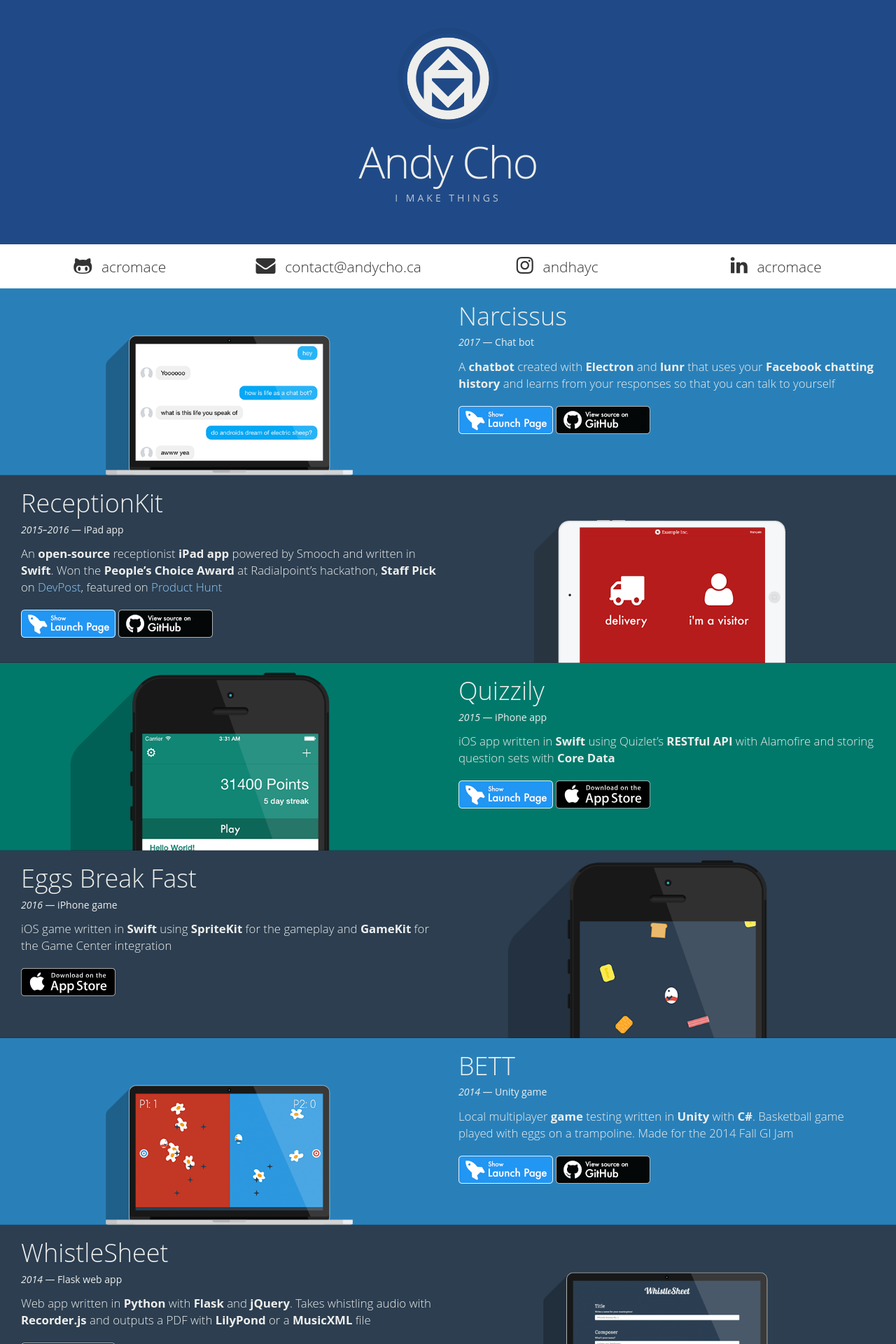
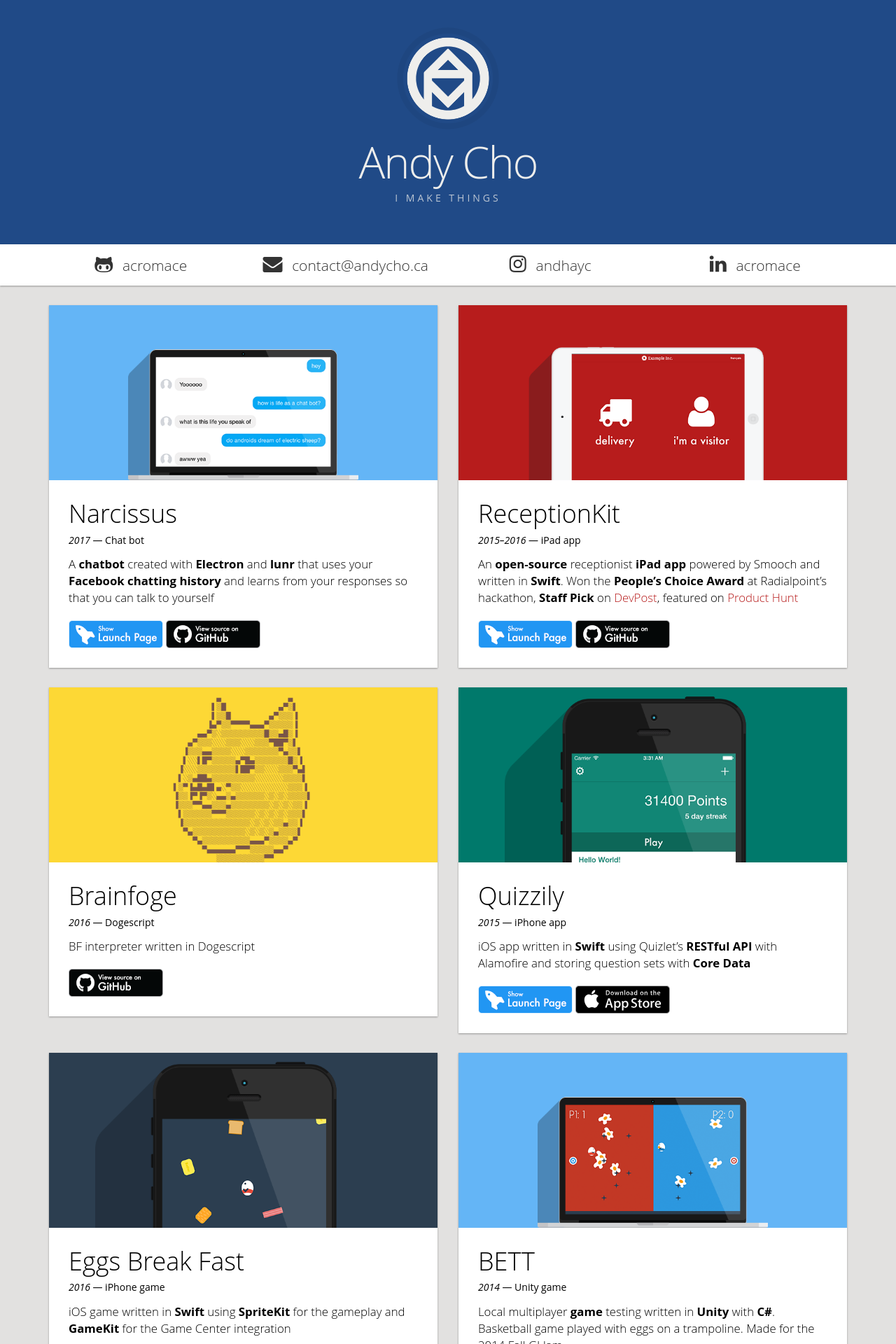
Before and after one commit to AcroMace/acromace.github.io, a Jekyll site: the page built from index.html, in a window 1280 px wide. Shown: the top 1920 px of the page at 70% size. Built offline with Jekyll 4.4.1, drawn with Linux system fonts in a browser that asks for light colours; some of the changed text lies outside the part shown.

Commit message:
Use cards instead of rows

```diff
--- a/_includes/contact_bar.html
+++ b/_includes/contact_bar.html
@@ -1,26 +1,27 @@
-<div class="container contact">
-  <div class="col-md-3 col-sm-6">
+<div class="contact card-shadow">
+  <div class="container">
+    <div class="col-md-6 col-lg-3">
       <a href="https://github.com/acromace">
         <div type="button" class="btn btn-default btn-contact">
           <i class="fa fa-github-alt fa-2x"></i> <p>acromace</p>
         </div>
       </a>
     </div>
-  <div class="col-md-3 col-sm-6">
+    <div class="col-md-6 col-lg-3">
       <a href="mailto:contact@andycho.ca">
         <div type="button" class="btn btn-default btn-contact">
           <i class="fa fa-envelope fa-2x"></i> <p>contact@andycho.ca</p>
         </div>
       </a>
     </div>
-  <div class="col-md-3 col-sm-6">
+    <div class="col-md-6 col-lg-3">
       <a href="https://www.instagram.com/andhayc/">
         <div type="button" class="btn btn-default btn-contact">
           <i class="fa fa-instagram fa-2x"></i> <p>andhayc</p>
         </div>
       </a>
     </div>
-  <div class="col-md-3 col-sm-6">
+    <div class="col-md-6 col-lg-3">
       <a href="https://ca.linkedin.com/in/acromace/">
         <div type="button" class="btn btn-default btn-contact">
           <i class="fa fa-linkedin fa-2x"></i> <p>acromace</p>
@@ -28,3 +29,4 @@
       </a>
     </div>
   </div>
+</div>
--- a/_includes/project_other.html
+++ b/_includes/project_other.html
@@ -1,17 +1,14 @@
-<div class="project col-xs-12" id="project-other">
-  <div class="col-xs-12">
+<div class="col-xs-12">
+  <div class="col-xs-12 project card-shadow" id="project-other">
     <div class="description">
       <h1>Other projects</h1>
     </div>
     <ul>
-      {% assign member-the-elections-icons = "fa-comments-o,fa-smile-o,fa-github" | split: "," %}
+      {% assign member-the-elections-icons = "fa-chrome,fa-smile-o,fa-github" | split: "," %}
       {% include project_other_row.html url="https://github.com/AcroMace/member-the-elections" year="2016" title="member the elections?" description="Chrome extension made for TerribleHack 2016 — Replaces your Facebook and Twitter feed with r/the_donald posts" fa_icons=member-the-elections-icons %}
 
       {% assign urchaperone-icons = "fa-apple,fa-car,fa-github" | split: "," %}
       {% include project_other_row.html url="https://github.com/AcroMace/UrChaperone" year="2016" title="UrChaperone" description="iOS app made for Hack the North 2016 — Call an Uber home from a push notification when you leave the house" fa_icons=urchaperone-icons %}
-
-      {% assign brainfoge-icons = "fa-smile-o,fa-github" | split: "," %}
-      {% include project_other_row.html url="https://github.com/AcroMace/brainfoge" year="2016" title="Brainfoge" description="BF interpreter written in Dogescript" emojis="🐶" fa_icons=brainfoge-icons %}
 
       {% assign slack-roulettebot-icons = "fa-comments-o,fa-slack,fa-github" | split: "," %}
       {% include project_other_row.html url="https://github.com/AcroMace/slack-roulettebot" year="2015" title="slack-roulettebot" description="A Slack bot for playing Chatroulette with your team members" fa_icons=slack-roulettebot-icons %}
--- a/_includes/project_row.html
+++ b/_includes/project_row.html
@@ -1,5 +1,12 @@
-<div class="project col-xs-12" id="project-{{ include.project_id }}">
-  <div class="col-xs-12 col-sm-6 {% if include.align == 'left' %} col-md-push-6 {% endif %}">
+<div class="col-xs-12 col-sm-6">
+  <div class="col-xs-12 project card-shadow" id="project-{{ include.project_id }}">
+
+    <!-- Header image -->
+    <div class="project-image-wrapper">
+      <img src="{{ site.baseurl }}/assets/button/{{ include.project_id }}.png"/>
+    </div>
+
+    <!-- Description text -->
     <div class="description">
       <h1>{{ include.title }}</h1>
       <h5><em>{{ include.year }}</em> — {{ include.description_brief }}</h5>
@@ -47,9 +54,4 @@
       </div>
     </div>
   </div>
-  <div class="col-xs-12 col-sm-6 {% if include.align == 'left' %} col-md-pull-6 {% endif %}">
-    <div class="project-image-wrapper">
-      <img src="{{ site.baseurl }}/assets/button/{{ include.project_id }}.png"/>
-    </div>
-  </div>
 </div>
--- a/index.html
+++ b/index.html
@@ -5,25 +5,47 @@
 {% include contact_bar.html %}
 
 <div class="projects">
+  <div class="container">
 
-{% include project_row.html project_id="narcissus" title="Narcissus" year="2017" description_brief="Chat bot" description_long="A **chatbot** created with **Electron** and **lunr** that uses your **Facebook chatting history** and learns from your responses so that you can talk to yourself" launch_page_link="http://acromace.com/narcissus/" github_link="https://github.com/AcroMace/narcissus" align="left" %}
+    <div class="row">
 
-{% include project_row.html project_id="receptionkit" title="ReceptionKit" year="2015–2016" description_brief="iPad app" description_long="An **open-source** receptionist **iPad app** powered by Smooch and written in **Swift**. Won the **People's Choice Award** at Radialpoint's hackathon, **Staff Pick** on [DevPost](http://devpost.com/software/receptionkit), featured on [Product Hunt](https://www.producthunt.com/tech/receptionkit)" launch_page_link="http://acromace.com/receptionkit/" github_link="https://github.com/AcroMace/receptionkit" align="right" %}
+    {% include project_row.html project_id="narcissus" title="Narcissus" year="2017" description_brief="Chat bot" description_long="A **chatbot** created with **Electron** and **lunr** that uses your **Facebook chatting history** and learns from your responses so that you can talk to yourself" launch_page_link="http://acromace.com/narcissus/" github_link="https://github.com/AcroMace/narcissus" %}
 
-{% include project_row.html project_id="quizzily" title="Quizzily" year="2015" description_brief="iPhone app" description_long="iOS app written in **Swift** using Quizlet's **RESTful API** with Alamofire and storing question sets with **Core Data**" launch_page_link="http://acromace.com/quizzily/" app_store_link="https://itunes.apple.com/ca/app/quizzily/id982813634" align="left" %}
+    {% include project_row.html project_id="receptionkit" title="ReceptionKit" year="2015–2016" description_brief="iPad app" description_long="An **open-source** receptionist **iPad app** powered by Smooch and written in **Swift**. Won the **People's Choice Award** at Radialpoint's hackathon, **Staff Pick** on [DevPost](http://devpost.com/software/receptionkit), featured on [Product Hunt](https://www.producthunt.com/tech/receptionkit)" launch_page_link="http://acromace.com/receptionkit/" github_link="https://github.com/AcroMace/receptionkit" %}
 
-{% include project_row.html project_id="eggs-break-fast" title="Eggs Break Fast" year="2016" description_brief="iPhone game" description_long="iOS game written in **Swift** using **SpriteKit** for the gameplay and **GameKit** for the Game Center integration" app_store_link="https://itunes.apple.com/WebObjects/MZStore.woa/wa/viewSoftware?id=1073317600" align="right" %}
+    </div>
+    <div class="row">
 
-{% include project_row.html project_id="bett" title="BETT" year="2014" description_brief="Unity game" description_long="Local multiplayer **game** testing written in **Unity** with **C#**. Basketball game played with eggs on a trampoline. Made for the 2014 Fall GI Jam" launch_page_link="http://acromace.com/BETT/" github_link="https://github.com/AcroMace/BETT" align="left" %}
+    {% include project_row.html project_id="brainfoge" title="Brainfoge" year="2016" description_brief="Dogescript" description_long="BF interpreter written in Dogescript" github_link="https://github.com/AcroMace/brainfoge" %}
 
-{% include project_row.html project_id="whistlesheet" title="WhistleSheet" year="2014" description_brief="Flask web app" description_long="Web app written in **Python** with **Flask** and **jQuery**. Takes whistling audio with **Recorder.js** and outputs a PDF with **LilyPond** or a **MusicXML** file" align="right" github_link="https://github.com/AcroMace/whistlesheet" %}
+    {% include project_row.html project_id="quizzily" title="Quizzily" year="2015" description_brief="iPhone app" description_long="iOS app written in **Swift** using Quizlet's **RESTful API** with Alamofire and storing question sets with **Core Data**" launch_page_link="http://acromace.com/quizzily/" app_store_link="https://itunes.apple.com/ca/app/quizzily/id982813634" %}
 
-{% include project_row.html project_id="kuiz" title="Kuiz" year="2014" description_brief="Flask game" description_long="Trivia game written in **Python** with **Flask** and **jQuery**. Receives answers from Kik with **WebHooks** and updates in real time with **WebSockets**. Uses **BeautifulSoup** to scrape profile pictures and **MongoDB** to store questions." url="" align="left" %}
+    </div>
+    <div class="row">
 
-{% include project_row.html project_id="math-magician" title="Math Magician" year="2011" description_brief="iPhone app" description_long="**iOS** app written in **Objective-C** that solves math problems" align="right" blog_post_link="/math-magician" %}
+    {% include project_row.html project_id="eggs-break-fast" title="Eggs Break Fast" year="2016" description_brief="iPhone game" description_long="iOS game written in **Swift** using **SpriteKit** for the gameplay and **GameKit** for the Game Center integration" app_store_link="https://itunes.apple.com/WebObjects/MZStore.woa/wa/viewSoftware?id=1073317600" %}
 
-{% include project_row.html project_id="hyper-halo" title="HyperHalo" year="2010" description_brief="Visual Basic program" description_long="**Windows program** created in **Visual Basic** for modifying Halo" align="left" blog_post_link="/hyper-halo" %}
+    {% include project_row.html project_id="bett" title="BETT" year="2014" description_brief="Unity game" description_long="Local multiplayer **game** testing written in **Unity** with **C#**. Basketball game played with eggs on a trampoline. Made for the 2014 Fall GI Jam" launch_page_link="http://acromace.com/BETT/" github_link="https://github.com/AcroMace/BETT" %}
 
+    </div>
+    <div class="row">
+
+    {% include project_row.html project_id="whistlesheet" title="WhistleSheet" year="2014" description_brief="Flask web app" description_long="Web app written in **Python** with **Flask** and **jQuery**. Takes whistling audio with **Recorder.js** and outputs a PDF with **LilyPond** or a **MusicXML** file" github_link="https://github.com/AcroMace/whistlesheet" %}
+
+    {% include project_row.html project_id="kuiz" title="Kuiz" year="2014" description_brief="Flask game" description_long="Trivia game written in **Python** with **Flask** and **jQuery**. Receives answers from Kik with **WebHooks** and updates in real time with **WebSockets**. Uses **BeautifulSoup** to scrape profile pictures and **MongoDB** to store questions. Created for Kik's 2014 hackathon." url="" %}
+
+    </div>
+    <div class="row">
+
+    {% include project_row.html project_id="math-magician" title="Math Magician" year="2011" description_brief="iPhone app" description_long="**iOS** app written in **Objective-C** that solves math problems. Created as a CS project in Grade 10." blog_post_link="/math-magician" %}
+
+    {% include project_row.html project_id="hyper-halo" title="HyperHalo" year="2010" description_brief="Visual Basic program" description_long="**Windows program** created in **Visual Basic** for modifying Halo" blog_post_link="/hyper-halo" %}
+
+    </div>
+    <div class="row">
+
+    {% include project_other.html %}
+
+    </div>
+  </div>
 </div>
-
-{% include project_other.html %}
--- a/resources/andy.css
+++ b/resources/andy.css
@@ -1,6 +1,6 @@
-html {
+html, body {
 	/* Gets rid of the white line at the bottom of the page */
-	background-color: #2e3436;
+	background-color: #e2e1e0;
 }
 
 body, p {
@@ -19,6 +19,10 @@
 	margin-bottom: 30px;
 }
 
+.card-shadow {
+	box-shadow: 0 1px 3px rgba(0,0,0,0.12), 0 1px 2px rgba(0,0,0,0.24);
+	transition: all 0.3s cubic-bezier(.25,.8,.25,1);
+}
 
 /* Header */
 
@@ -43,7 +47,7 @@
 	color: #eeeeec;
 	background-color: #204a87;
 	text-align: center;
-	margin-bottom: 10px;
+	margin-bottom: 0;
 }
 
 .jumbotron h1 {
@@ -63,7 +67,8 @@
 .contact {
 	width: 100%;
 	background-color: white;
-	padding-bottom: 10px;
+	position: relative;
+	padding: 0.6em;
 }
 
 .contact p {
@@ -74,6 +79,11 @@
 	display: inline;
 }
 
+.contact .container {
+	padding-left: 0;
+	padding-right: 0;
+}
+
 .btn-contact {
 	border: 0;
 	width: 100%;
@@ -82,75 +92,102 @@
 
 /* Front page projects */
 
-.project {
-	position: relative;
-	box-shadow: 0 0 1px black;
-	-moz-box-shadow: 0 0 1px black;
-	-webkit-box-shadow: 0 0 1px black;
-}
-
-.project:first-child {
-	box-shadow: 0 0;
-	-moz-box-shadow: 0 0;
-	-webkit-box-shadow: 0 0;
+.projects {
+	background-color: #e2e1e0;
+	padding-bottom: 2em;
 }
 
 .project {
-	color: #eeeeec;
+	color: black;
+	background-color: white;
+	padding-left: 0;
+	padding-right: 0;
+	margin-top: 2em;
+}
+
+.project:hover {
+  box-shadow: 0 14px 28px rgba(0,0,0,0.25), 0 10px 10px rgba(0,0,0,0.22);
+}
+
+.project-col {
+	padding-left: 0;
+	padding-right: 0;
+}
+
+.project-image-wrapper {
+	background-color: gray;
 }
 
 .project-image-wrapper img {
+	object-fit: cover;
+	height: 100%;
 	width: 100%;
 }
 
-#project-narcissus {
-	background-color: #2980b9;
+#project-narcissus .project-image-wrapper {
+	background-color: #64B5F6;
 }
 
-#project-eggs-break-fast {
+#project-eggs-break-fast .project-image-wrapper {
 	background-color: #2c3e50;
 }
 
-#project-receptionkit {
+#project-receptionkit .project-image-wrapper {
+	background-color: #B71C1C;
+}
+
+#project-receptionkit a {
+	color: #B71C1C;
+}
+
+#project-brainfoge .project-image-wrapper {
+	background-color: #FDD835;
+}
+
+#project-quizzily .project-image-wrapper {
+	background-color: #00796b;
+}
+
+#project-bett .project-image-wrapper {
+	background-color: #64B5F6;
+}
+
+#project-whistlesheet .project-image-wrapper {
 	background-color: #2c3e50;
 }
 
-#project-quizzily {
+#project-kuiz .project-image-wrapper {
+	background-color: #1565C0;
+}
+
+#project-math-magician .project-image-wrapper {
 	background-color: #00796b;
 }
 
-#project-bett {
-	background-color: #2980b9;
-}
-
-#project-whistlesheet {
-	background-color: #2c3e50;
-}
-
-#project-kuiz {
-	background-color: #2980b9;
-}
-
-#project-math-magician {
-	background-color: #00796b;
-}
-
-#project-hyper-halo {
-	background-color: #2c3e50;
+#project-hyper-halo .project-image-wrapper {
+	background-color: #0D47A1;
 }
 
 #project-other {
-	background-color: #2980b9;
-	padding-top: 1em;
+	padding: 1em;
+	padding-right: 2em;
 	padding-bottom: 2em;
 }
 
 #project-other a {
-	color: #ecf0f1;
+	color: #2980b9;
 }
 
 
 /* Project descriptions */
+
+.description {
+	padding: 2em;
+}
+
+.description h1 {
+	margin: 0;
+}
 
 .description p, li, blockquote {
 	margin-top: 15px;
@@ -173,41 +210,12 @@
 
 .call-to-action-buttons {
 	margin-top: 20px;
-	margin-bottom: 20px;
 }
 
 .call-to-action-buttons div {
 	/* Force the buttons to be on one line, if possible */
 	display: inline-block;
 }
-
-
-/* Fix for floating images */
-/* Fix the image to the bottom of the container */
-
-/* Boostrap small size */
-@media(min-width:768px) {
-	.projects .project-image-wrapper {
-		height: 260px;
-		min-height: 260px;
-	}
-	.project-image-wrapper img {
-		position: absolute;
-		bottom: 0;
-	}
-}
-
-/* Boostrap Medium size is 992 */
-@media(min-width: 1200px) {
-	.projects .project-image-wrapper {
-		height: 100%;
-		min-height: 100%;
-	}
-	.project-image-wrapper img {
-		position: relative;
-	}
-}
-
 
 /* Media in project descriptions */
 
```
Also changed, not shown: assets/button/brainfoge.png (added). Lines whose indentation alone changed are shown as unchanged.
